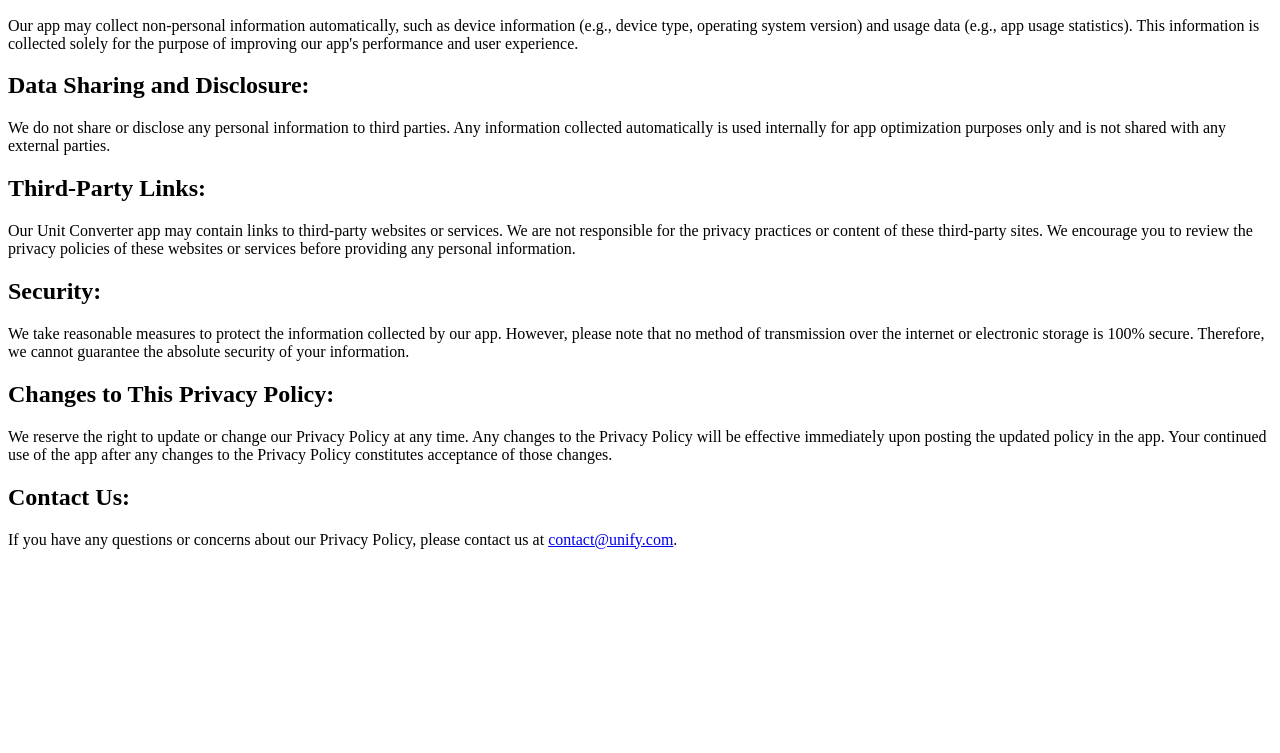
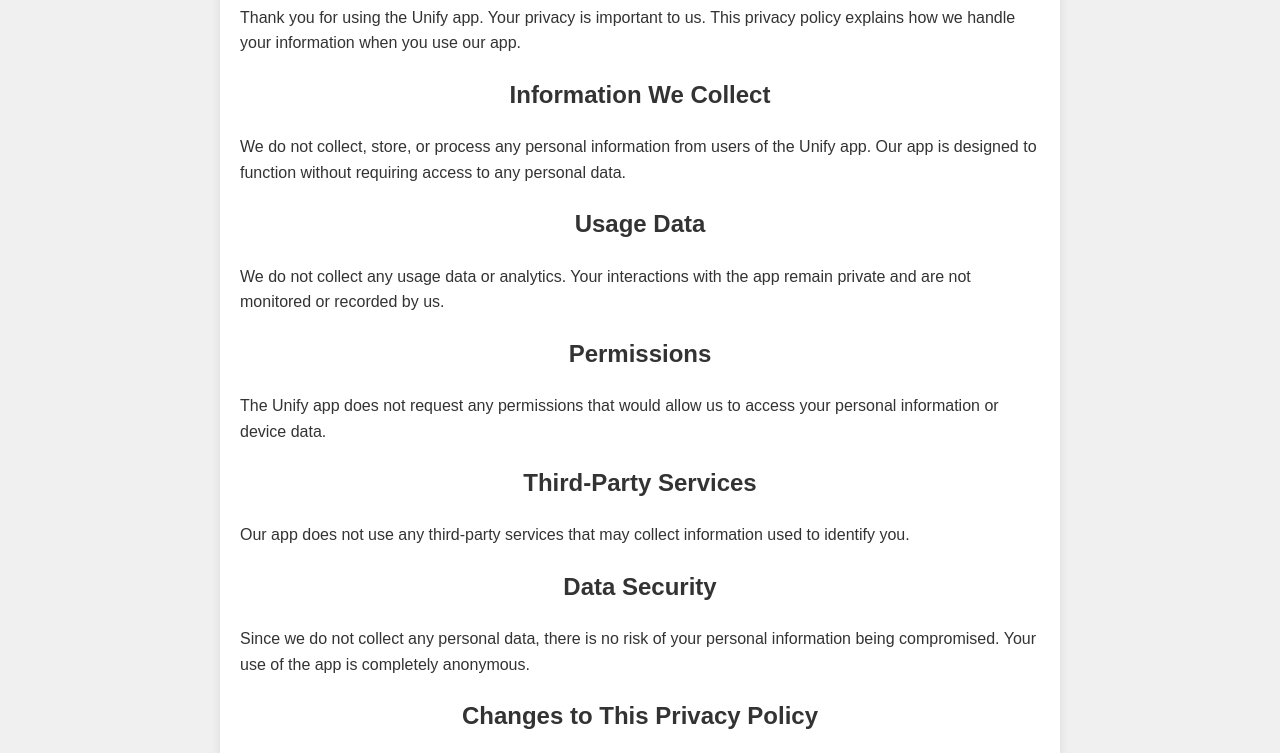
Before and after one commit to kunalstack/app, a plain HTML site: page privacy.html in a window 1280 px wide. Shown: the part 233-986 px from the top of the page. Before the commit the page ends 800 px from the top, so only its background shows below. Drawn offline with Linux system fonts and the light colour scheme.

Commit message:
Update privacy.html

```diff
--- a/privacy.html
+++ b/privacy.html
@@ -3,41 +3,64 @@
 <head>
     <meta charset="UTF-8">
     <meta name="viewport" content="width=device-width, initial-scale=1.0">
-    <title>Privacy Policy</title>
+    <title>Privacy Policy - Unify App</title>
+    <style>
+        body {
+            font-family: Arial, sans-serif;
+            line-height: 1.6;
+            margin: 0;
+            padding: 20px;
+            background-color: #f0f0f0;
+            color: #333;
+        }
+        .container {
+            max-width: 800px;
+            margin: auto;
+            padding: 20px;
+            background: white;
+            border-radius: 10px;
+            box-shadow: 0 0 10px rgba(0, 0, 0, 0.1);
+        }
+        h1, h2 {
+            text-align: center;
+        }
+        p {
+            margin: 10px 0;
+        }
+    </style>
 </head>
 <body>
-    <h1>Privacy Policy</h1>
+    <div class="container">
+        <h1>Privacy Policy</h1>
+        <p><strong>Effective Date:</strong> May 24, 2024</p>
 
-    <p>Thank you for using our TempConverter app. This Privacy Policy outlines how we collect, use, disclose, and manage your information when you use our app.</p>
+        <h2>Unify App</h2>
+        <p>Thank you for using the Unify app. Your privacy is important to us. This privacy policy explains how we handle your information when you use our app.</p>
 
-    <h2>Information Collection and Use:</h2>
+        <h2>Information We Collect</h2>
+        <p>We do not collect, store, or process any personal information from users of the Unify app. Our app is designed to function without requiring access to any personal data.</p>
 
-    <p>We do not collect any personal information from users of our Unit Converter app. The app does not require any registration or login, and it does not collect any data that can personally identify you.</p>
+        <h2>Usage Data</h2>
+        <p>We do not collect any usage data or analytics. Your interactions with the app remain private and are not monitored or recorded by us.</p>
 
-    <h2>Automatically Collected Information:</h2>
+        <h2>Permissions</h2>
+        <p>The Unify app does not request any permissions that would allow us to access your personal information or device data.</p>
 
-    <p>Our app may collect non-personal information automatically, such as device information (e.g., device type, operating system version) and usage data (e.g., app usage statistics). This information is collected solely for the purpose of improving our app's performance and user experience.</p>
+        <h2>Third-Party Services</h2>
+        <p>Our app does not use any third-party services that may collect information used to identify you.</p>
 
-    <h2>Data Sharing and Disclosure:</h2>
+        <h2>Data Security</h2>
+        <p>Since we do not collect any personal data, there is no risk of your personal information being compromised. Your use of the app is completely anonymous.</p>
 
-    <p>We do not share or disclose any personal information to third parties. Any information collected automatically is used internally for app optimization purposes only and is not shared with any external parties.</p>
+        <h2>Changes to This Privacy Policy</h2>
+        <p>We may update our Privacy Policy from time to time. We will notify you of any changes by posting the new Privacy Policy on this page. You are advised to review this Privacy Policy periodically for any changes.</p>
 
-    <h2>Third-Party Links:</h2>
+        <h2>Contact Us</h2>
+        <p>If you have any questions or suggestions about our Privacy Policy, do not hesitate to contact us at:</p>
+        <p><strong>contact@unify.com</strong></p>
 
-    <p>Our Unit Converter app may contain links to third-party websites or services. We are not responsible for the privacy practices or content of these third-party sites. We encourage you to review the privacy policies of these websites or services before providing any personal information.</p>
-
-    <h2>Security:</h2>
-
-    <p>We take reasonable measures to protect the information collected by our app. However, please note that no method of transmission over the internet or electronic storage is 100% secure. Therefore, we cannot guarantee the absolute security of your information.</p>
-
-
-    <h2>Changes to This Privacy Policy:</h2>
-
-    <p>We reserve the right to update or change our Privacy Policy at any time. Any changes to the Privacy Policy will be effective immediately upon posting the updated policy in the app. Your continued use of the app after any changes to the Privacy Policy constitutes acceptance of those changes.</p>
-
-    <h2>Contact Us:</h2>
-
-    <p>If you have any questions or concerns about our Privacy Policy, please contact us at <a href="mailto:contact@unify.com">contact@unify.com</a>.</p>
-
+        <h2>Conclusion</h2>
+        <p>Your privacy is our top priority. The Unify app is designed to respect your privacy and ensure your data remains secure. Thank you for using our app.</p>
+    </div>
 </body>
 </html>
```
